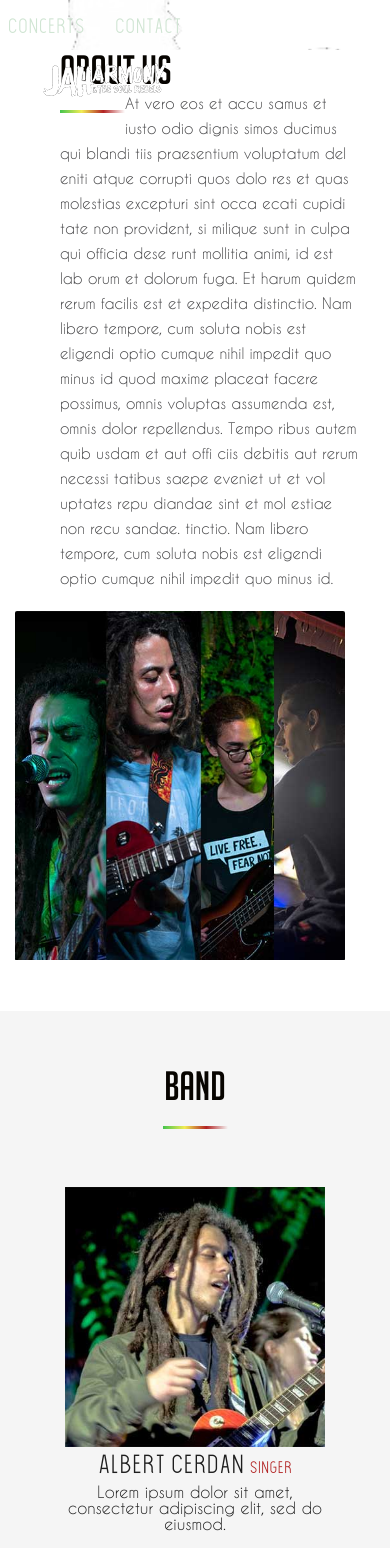
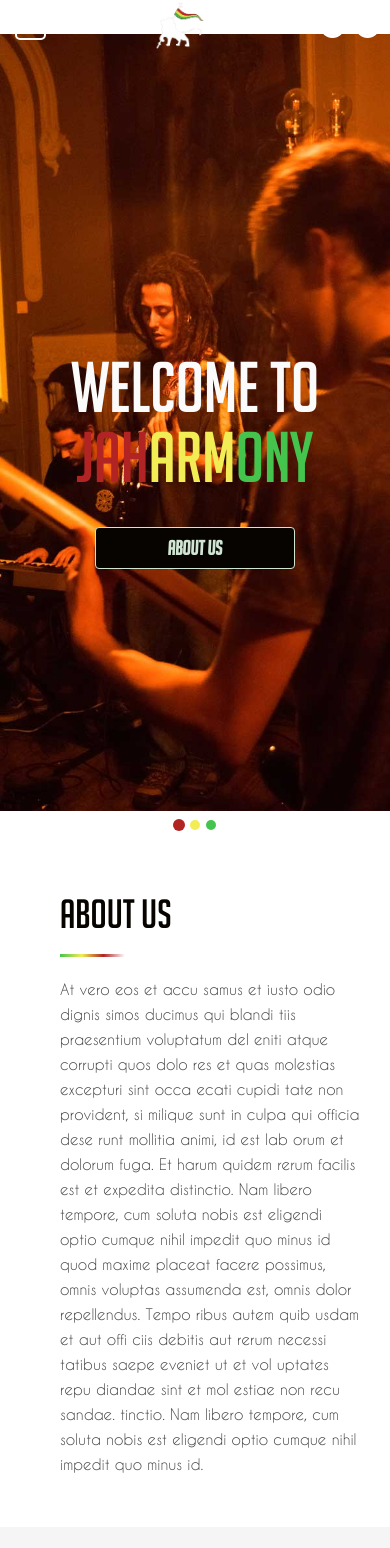
Before and after one commit to pol-93/prova, a PHP site: page / in a window 390 px wide. Shown: the top 1548 px of the page. Run offline with PHP 8.4, Linux system fonts and the light colour scheme; some libraries are stand-ins or nearby versions.

Commit message:
versio mobil i desktop acabades per la seccio about us band carrousel i header

```diff
--- a/CSS/style.css
+++ b/CSS/style.css
@@ -6,7 +6,7 @@
 /* Light Gray #d0e5d3 */
 /* Black #070400 */
 Body {
-  min-width: 350px;
+  min-width: 320px;
 }
 h1 {
   Font-family: big_noodle_titling;
@@ -53,6 +53,36 @@ header {
   position: absolute;
   top: 13px;
   left: 42px;
+}
+
+.botomenu{
+	border-radius:5px;
+	color:white;
+	width:31px;
+	height:30px;
+	border:2px solid white;
+	top:10px;
+	position:absolute;
+}
+
+.linea{
+	border-radius:5px;
+	border:1px solid white;
+	width:17px;
+	height:2px;
+	left:5px;
+	position:absolute;
+}
+
+.logoxs{
+	float:right;
+	margin-right:10px;
+	margin-top:13px;
+}
+
+.botomenu:hover{
+	background-color:#7f7f7f;
+	cursor:pointer;
 }
 /* Menu Web */
 .menupartdreta {
--- a/JS/code.js
+++ b/JS/code.js
@@ -19,12 +19,12 @@ $(window).on({ scroll: scrolled });
 
 
 function opacityControl(x){
-	$(x).eq(1).children().eq(0).css('opacity','0');
-	$(x).eq(1).children().eq(0).css('top','20px');
-	$(x).eq(1).children().eq(1).css('opacity','0');
-	$(x).eq(1).children().eq(1).css('top','100px');
-	$(x).eq(1).children().eq(2).css('opacity','0');
-	$(x).eq(1).children().eq(2).css('top','190px');
+	$(x).eq(2).children().eq(0).css('opacity','0');
+	$(x).eq(2).children().eq(0).css('top','20px');
+	$(x).eq(2).children().eq(1).css('opacity','0');
+	$(x).eq(2).children().eq(1).css('top','100px');
+	$(x).eq(2).children().eq(2).css('opacity','0');
+	$(x).eq(2).children().eq(2).css('top','190px');
 }
 
 $("document").ready(function(){
@@ -37,19 +37,20 @@ $("document").ready(function(){
 	for(var i = 0 ; i < $("#wrapper").children().length; i++){
 		$("#wrapper").children().eq(i).addClass( "active");
 		$("#wrapper").children().eq(i).children().eq(0).css("height", $(window).height());
+		$("#wrapper").children().eq(i).children().eq(1).css("height", $(window).height());
 			centrar = 0;
 			for (var k=0;k< $("#wrapper").children().eq(i).children().eq(1).children().length; k++){
 				centrar = centrar + $("#wrapper").children().eq(i).children().eq(1).children().eq(k).height();
 			}
 		$("#wrapper").children().eq(i).removeClass( "active")
-		$("#wrapper").children().eq(i).children().eq(1).css("top", ($(window).height()/2)-(centrar/2) - 40);
+		$("#wrapper").children().eq(i).children().eq(2).css("top", ($(window).height()/2)-(centrar/2) - 80);
 	}
 	$("#wrapper").children().eq(0).addClass("active");
 	$("body").css('opacity','1');
 	opacityControl($("#wrapper").children().eq(0).children());
-	$("#wrapper").children().eq(0).children().eq(1).children().eq(0).animate({ opacity: 1, top: "10px" }, 500);
-	$("#wrapper").children().eq(0).children().eq(1).children().eq(1).delay(500).animate({ opacity: 1, top: "90px" }, 500);
-	$("#wrapper").children().eq(0).children().eq(1).children().eq(2).delay(1000).animate({ opacity: 1, top: "180px" }, 600);
+	$("#wrapper").children().eq(0).children().eq(2).children().eq(0).animate({ opacity: 1, top: "10px" }, 500);
+	$("#wrapper").children().eq(0).children().eq(2).children().eq(1).delay(500).animate({ opacity: 1, top: "90px" }, 500);
+	$("#wrapper").children().eq(0).children().eq(2).children().eq(2).delay(1000).animate({ opacity: 1, top: "180px" }, 600);
 
 	$('#myCarousel').bind('slide.bs.carousel', function (e) {
 		opacityControl(e.relatedTarget.children);
@@ -57,9 +58,9 @@ $("document").ready(function(){
 
 
 	$('#myCarousel').bind('slid.bs.carousel', function (e) {
-		$(e.relatedTarget.children).eq(1).children().eq(0).animate({ opacity: 1, top: "10px" }, 500);
-		$(e.relatedTarget.children).eq(1).children().eq(1).delay(500).animate({ opacity: 1, top: "90px" }, 500);
-		$(e.relatedTarget.children).eq(1).children().eq(2).delay(1000).animate({ opacity: 1, top: "180px" }, 600);
+		$(e.relatedTarget.children).eq(2).children().eq(0).animate({ opacity: 1, top: "10px" }, 500);
+		$(e.relatedTarget.children).eq(2).children().eq(1).delay(500).animate({ opacity: 1, top: "90px" }, 500);
+		$(e.relatedTarget.children).eq(2).children().eq(2).delay(1000).animate({ opacity: 1, top: "180px" }, 600);
 	});
 
 	$("#aboutusbutton").click(function(){
--- a/index.php
+++ b/index.php
@@ -2,7 +2,7 @@
 <html>
 <head>
 <!-- Correcció viewport versions movils -->
-<meta name="viewport" content="width=device-width, initial-scale=0.9 user-scalable=no">
+<meta name="viewport" content="width=device-width, initial-scale=0.8 user-scalable=no">
 
 <!-- JQuery -->
 <script src="https://ajax.googleapis.com/ajax/libs/jquery/3.2.1/jquery.min.js"></script>
@@ -31,14 +31,14 @@
 
 <header id="head">
 	<div class="row">
-		<div class="col-lg-5 col-md-5 centrat">
-				<div class="col-lg-1 col-md-1 col-md-push-1 col-lg-push-1 logo">
+		<div class="col-lg-5 col-md-5 hidden-xs hidden-sm centrat">
+				<div class="col-lg-1 col-md-1 hidden-xs hidden-sm col-md-push-1 col-lg-push-1 logo">
 				</div>
-				<div class="col-lg-10 col-md-1" style="position:relative;">
+				<div class="col-lg-10 col-md-1 col-sm-1 col-xs-1" style="position:relative;">
 					<img class="posicionar" src="./img/titol.png"></img>
 				</div>
 		</div>
-		<div class="menupartdreta">
+		<div class="menupartdreta hidden-xs hidden-sm">
 			<ul class="menu">
 				<li><a>About us</a></li>
 				<li><a>Band</a>
@@ -55,10 +55,24 @@
 				<li><img src="./img/instagram.png"></img></li>
 			</ul>
 		</div>
+	<div class="col-xs-12 col-sm-12 hidden-lg hidden-md">
+		<div class="col-sm-1 col-xs-1 relatiu">
+			<div class="botomenu">
+				<div class="linea" style="top:8px;"></div>
+				<div class="linea" style="top:12px;"></div>
+				<div class="linea" style="top:16px;"></div>
+			</div>
+		</div>
+		<div class="col-xs-1 col-sm-1 hidden-lg hidden-md col-xs-push-3 col-sm-push-3 logo" style="width:50px;">
+		</div>
+			<div class="hidden-md hidden-lg logoxs"><img src="./img/facebook.png"></img></div>
+			<div class="hidden-md hidden-lg logoxs"><img src="./img/instagram.png"></img></div>
+		</div>
 	</div>
+
 </header>
 
-<div class="row hidden-xs hidden-sm">
+<div class="row">
 	<div id="myCarousel" class="carousel slide" data-ride="carousel">
 	<ol class="carousel-indicators">
       <li data-target="#myCarousel" data-slide-to="0" class="active"></li>
@@ -66,40 +80,43 @@
 	  <li data-target="#myCarousel" data-slide-to="2"></li>
     </ol>
 	  <!-- Wrapper for slides -->
-	  <div id="wrapper" class="carousel-inner">
+	  <div id="wrapper" class="carousel-inner visible-xs visible-sm visible-md visible-lg">
 		<div class="item active relatiu">
-		  <div class="col-lg-12 imatgesfons" style="background-image:url('./img/slider/concert2.jpg');"></div>
-		  <div class="col-lg-12 col-md-12" style="position:absolute;top:0px;">
-		  <div class="col-lg-12 col-md-12 titolslide"> WELCOME TO  <a style="color:#b22323;text-decoration:none;">JAH</a><a style="color:#f2ed54;text-decoration:none;">ARM</a><a style="color:#44c44d;text-decoration:none;">ONY</a> </div>
-			<div class="col-lg-8 col-md-6 col-lg-push-2 col-md-push-3 descripcioslide"> Sed ut perspiciatis unde omnis iste natus error sit voluptatem accusantium doloremque laudantium,
+		  <div class="col-lg-12 col-md-12 imatgesfons hidden-xs hidden-sm" style="background-image:url('./img/slider/concert2.jpg');"></div>
+		  <div class="col-sm-12 col-xs-12 imatgesfons hidden-lg hidden-md" style="background-image:url('./img/slider/concert1xs.jpg');"></div>
+		  <div class="col-lg-12 col-md-12 col-sm-12 col-xs-12" style="position:absolute;top:0px;padding:0px;">
+		  <div class="col-lg-12 col-md-12 col-sm-12 col-xs-12 titolslide"> WELCOME TO  <a style="color:#b22323;text-decoration:none;">JAH</a><a style="color:#f2ed54;text-decoration:none;">ARM</a><a style="color:#44c44d;text-decoration:none;">ONY</a> </div>
+			<div class="col-lg-8 col-md-6 col-lg-push-2 col-md-push-3 descripcioslide hidden-xs"> Sed ut perspiciatis unde omnis iste natus error sit voluptatem accusantium doloremque laudantium,
 			totam rem aperiam, eaque ipsa quae ab illo inventore veritatis et quasi architecto beatae vitae dicta sunt explicabo. Nemo enim ipsam voluptatem quia
 			voluptas. </div>
-			<div class="col-lg-12 col-md-12 posicioboto" id="provemaqui"><button class="botoslide" id="aboutusbutton"> About Us </button></div>
+			<div class="col-lg-12 col-md-12 col-sm-12 col-xs-12 posicioboto" id="provemaqui"><button class="botoslide" id="aboutusbutton"> About Us </button></div>
 		</div>
 		</div>
 		<div class="item relatiu">
-		<div class="video-container">
+		<div class="video-container hidden-xs hidden-sm">
 			  <video autoplay loop width="1280" height="720">
 				 <source src="./img/slider/video.mov" type="video/mov"/>
 				 <source src="./img/slider/video.mp4" type="video/mp4" />
 				 Your browser does not support the video tag.
 			  </video>
 		  </div>
-		  <div class="col-lg-12 col-md-12" style="position:absolute;top:0px;">
-		  <div class="col-lg-12 col-md-12 titolslide"> GET TO KNOW OUR BAND </div>
-			<div class="col-lg-8 col-md-6 col-lg-push-2 col-md-push-3 descripcioslide">. Itaque earum rerum hic tenetur a
+		  <div class="col-sm-12 col-xs-12 imatgesfons hidden-lg hidden-md" style="background-image:url('./img/slider/concert2xs.jpg');"></div>
+		  <div class="col-lg-12 col-md-12 col-sm-12 col-xs-12" style="position:absolute;top:0px;padding:0px;">
+		  <div class="col-lg-12 col-md-12 col-sm-12 col-xs-12 titolslide"> GET TO KNOW OUR BAND </div>
+			<div class="col-lg-8 col-md-6 col-lg-push-2 col-md-push-3 descripcioslide hidden-xs">. Itaque earum rerum hic tenetur a
 			sapiente delectus, ut aut reiciendis voluptatibus maiores alias consequatur aut perferendis doloribus asperiores repellat. </div>
-			<div class="col-lg-12 col-md-12 posicioboto" id="provemaqui"><button class="botoslide"> Band </button></div>
+			<div class="col-lg-12 col-md-12 col-sm-12 col-xs-12 posicioboto" id="provemaqui"><button class="botoslide"> Band </button></div>
 			</div>
 		</div>
 		<div class="item relatiu">
-		  <div class="col-lg-12 imatgesfons" style="background-image:url('./img/slider/concert1.jpg');"></div>
-		  <div class="col-lg-12 col-md-12" style="position:absolute;top:0px;">
-		  <div class="col-lg-12 col-md-12 titolslide"> CONCERT IN GITANA FOOD CARAVAN </div>
-			<div class="col-lg-8 col-md-6 col-lg-push-2 col-md-push-3 descripcioslide">Et harum quidem rerum facilis est et expedita distinctio. Nam libero tempore,
+		  <div class="col-lg-12 col-md-12 imatgesfons hidden-xs hidden-sm" style="background-image:url('./img/slider/concert1.jpg');"></div>
+		  <div class="col-sm-12 col-xs-12 imatgesfons hidden-lg hidden-md" style="background-image:url('./img/slider/concert3xs.jpg');"></div>
+		  <div class="col-lg-12 col-md-12 col-sm-12 col-xs-12" style="position:absolute;top:0px;padding:0px;">
+		  <div class="col-lg-12 col-md-12 col-sm-12 col-xs-12 titolslide"> GITANA FOOD CARAVAN </div>
+			<div class="col-lg-8 col-md-6 col-lg-push-2 col-md-push-3 descripcioslide hidden-xs">Et harum quidem rerum facilis est et expedita distinctio. Nam libero tempore,
 			cum soluta nobis est eligendi optio cumque nihil impedit quo minus id quod maxime placeat facere possimus, omnis voluptas assumenda est, omnis dolor
 			aut officiis. </div>
-			<div class="col-lg-12 col-md-12 posicioboto" id="provemaqui"><button class="botoslide"> Concerts </button></div>
+			<div class="col-lg-12 col-md-12 col-sm-12 col-xs-12 posicioboto" id="provemaqui"><button class="botoslide"> Concerts </button></div>
 			</div>
 		</div>
 
@@ -110,14 +127,14 @@
 </div>
 </div>
 <div class="row about separarpadding" id="aboutussection">
-	<div class="col-lg-6 col-md-7"  style="padding-left:45px;">
-		<div class="col-lg-12">
+	<div class="col-lg-6 col-md-7 col-sm-12"  style="padding-left:45px;">
+		<div class="col-lg-12 col-md-12 col-sm-12 col-xs-12">
 			<h1 style="padding-left:0px;">About Us</h1>
 		</div>
-		<div class="col-lg-12 col-md-12">
+		<div class="col-lg-12 col-md-12 col-xs-12 col-sm-12">
 			<hr/>
 		</div>
-		<div class="col-lg-12 col-md-12 descripcioaboutus">
+		<div class="col-lg-12 col-md-12 col-sm-12 descripcioaboutus">
 			At vero eos et accu samus et iusto odio dignis simos ducimus qui blandi tiis praesentium voluptatum del eniti atque corrupti quos dolo res et quas
 			molestias excepturi sint occa ecati cupidi tate non provident, si milique sunt in culpa qui officia dese runt mollitia animi, id est lab orum et dolorum fuga.
 			Et harum quidem rerum facilis est et expedita distinctio. Nam libero tempore, cum soluta nobis est eligendi optio cumque nihil impedit quo minus id quod
@@ -126,7 +143,7 @@
 			optio cumque nihil impedit quo minus id.
 		</div>
 	</div>
-	<div class="col-lg-6 col-md-5" style="padding-right:45px;padding-top:20px;">
+	<div class="col-lg-6 col-md-5 col-sm-12 hidden-xs" style="padding:45px;">
 		<div class="imatgesfons" style="border-radius:2px;height:350px;width:100%;background-image:url('./img/AboutUs.jpg');"></div>
 	</div>
 </div>
```
Also changed, not shown: img/menu.png (added), img/slider/concert1xs.jpg (added), img/slider/concert2xs.jpg (added), img/slider/concert3xs.jpg (added).
